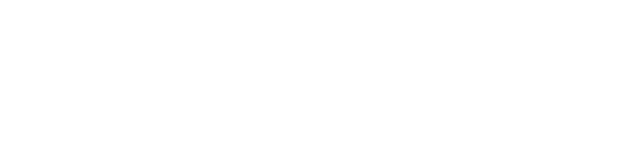
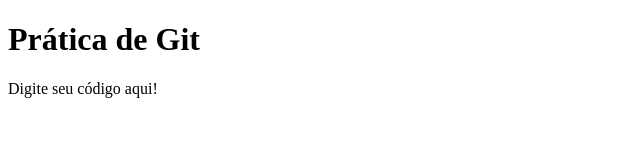
Before and after one commit to devbrunoferreira/pratica_de_git, a plain HTML site: page Arquivos/index.html in a window 1280 px wide. Shown: the whole page, without its empty margins (0-640 px from the left). Drawn offline with Linux system fonts and the light colour scheme.

Commit message:
Title and a paragraph have been created.

```diff
--- a/Arquivos/index.html
+++ b/Arquivos/index.html
@@ -9,7 +9,8 @@
 </head>
 
 <body>
-
+    <h1>Prática de Git</h1>
+    <p>Digite seu código aqui!</p>
 </body>
 
 </html>
```
